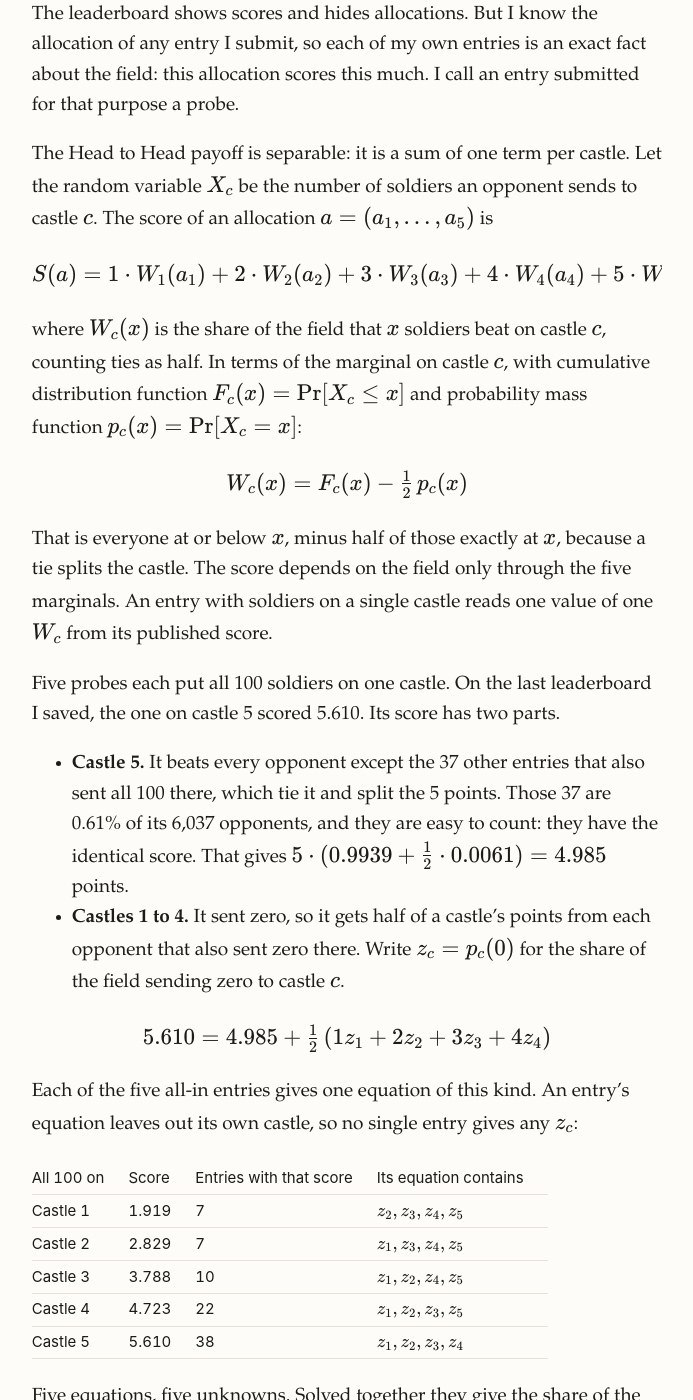
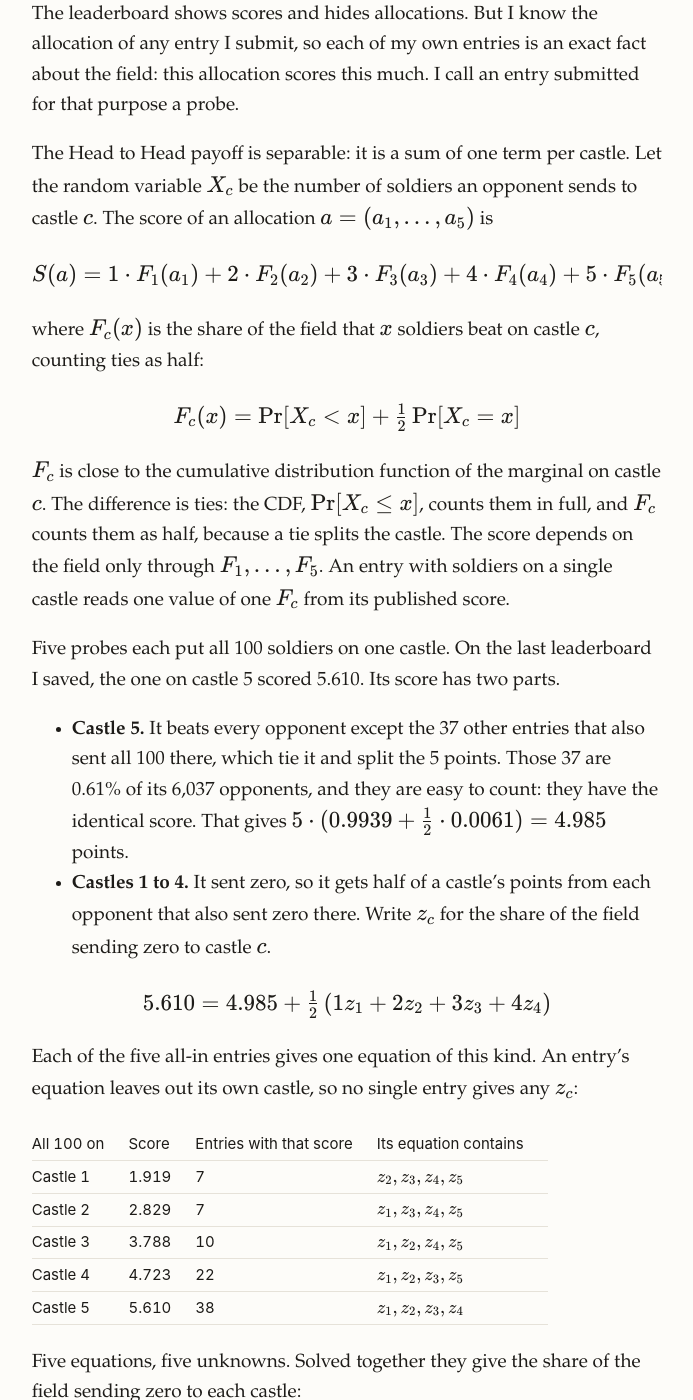
Before and after one commit to kinshu0/kinshu0.github.io, a Jekyll site: the page built from _posts/2026-11-22-castle-challenge.markdown, in a window 1280 px wide and 1400 px high, scrolled down 2899 px. Shown: the whole window, without its empty margins (293-986 px from the left). Built offline with Jekyll 4.4.1, drawn with Linux system fonts in a browser that asks for light colours; some of the changed text lies outside the part shown.

Commit message:
Revert "Castle post: keep F as the true CDF, declare the tie adjustment separately"
This reverts commit 2dc1e4b1128a7793a5cbdf45e639b64148215bff.

```diff
--- a/_posts/2026-11-22-castle-challenge.markdown
+++ b/_posts/2026-11-22-castle-challenge.markdown
@@ -51,21 +51,21 @@ The leaderboard shows scores and hides allocations. But I know the allocation of
 The Head to Head payoff is separable: it is a sum of one term per castle. Let the random variable $$X_c$$ be the number of soldiers an opponent sends to castle $$c$$. The score of an allocation $$a = (a_1, \dots, a_5)$$ is
 
 $$
-S(a) = 1 \cdot W_1(a_1) + 2 \cdot W_2(a_2) + 3 \cdot W_3(a_3) + 4 \cdot W_4(a_4) + 5 \cdot W_5(a_5)
+S(a) = 1 \cdot F_1(a_1) + 2 \cdot F_2(a_2) + 3 \cdot F_3(a_3) + 4 \cdot F_4(a_4) + 5 \cdot F_5(a_5)
 $$
 
-where $$W_c(x)$$ is the share of the field that $$x$$ soldiers beat on castle $$c$$, counting ties as half. In terms of the marginal on castle $$c$$, with cumulative distribution function $$F_c(x) = \Pr[X_c \le x]$$ and probability mass function $$p_c(x) = \Pr[X_c = x]$$:
+where $$F_c(x)$$ is the share of the field that $$x$$ soldiers beat on castle $$c$$, counting ties as half:
 
 $$
-W_c(x) = F_c(x) - \tfrac{1}{2} \, p_c(x)
+F_c(x) = \Pr[X_c < x] + \tfrac{1}{2} \Pr[X_c = x]
 $$
 
-That is everyone at or below $$x$$, minus half of those exactly at $$x$$, because a tie splits the castle. The score depends on the field only through the five marginals. An entry with soldiers on a single castle reads one value of one $$W_c$$ from its published score.
+$$F_c$$ is close to the cumulative distribution function of the marginal on castle $$c$$. The difference is ties: the CDF, $$\Pr[X_c \le x]$$, counts them in full, and $$F_c$$ counts them as half, because a tie splits the castle. The score depends on the field only through $$F_1, \dots, F_5$$. An entry with soldiers on a single castle reads one value of one $$F_c$$ from its published score.
 
 Five probes each put all 100 soldiers on one castle. On the last leaderboard I saved, the one on castle 5 scored 5.610. Its score has two parts.
 
 - **Castle 5.** It beats every opponent except the 37 other entries that also sent all 100 there, which tie it and split the 5 points. Those 37 are 0.61% of its 6,037 opponents, and they are easy to count: they have the identical score. That gives $$5 \cdot (0.9939 + \tfrac{1}{2} \cdot 0.0061) = 4.985$$ points.
-- **Castles 1 to 4.** It sent zero, so it gets half of a castle's points from each opponent that also sent zero there. Write $$z_c = p_c(0)$$ for the share of the field sending zero to castle $$c$$.
+- **Castles 1 to 4.** It sent zero, so it gets half of a castle's points from each opponent that also sent zero there. Write $$z_c$$ for the share of the field sending zero to castle $$c$$.
 
 $$
 5.610 = 4.985 + \tfrac{1}{2} \left( 1 z_1 + 2 z_2 + 3 z_3 + 4 z_4 \right)
@@ -87,7 +87,7 @@ $$
 z_1 = 10.9\%, \quad z_2 = 14.4\%, \quad z_3 = 12.2\%, \quad z_4 = 12.2\%, \quad z_5 = 13.9\%
 $$
 
-That fixes each marginal at zero: $$F_c(0) = p_c(0) = z_c$$. Everything between 0 and 100 soldiers was still unknown.
+That fixes each $$F_c$$ at zero. Everything between 0 and 100 soldiers was still unknown.
 
 ## A model of the field
 
@@ -121,19 +121,19 @@ It still did not find the answer. Its first recommendation put about 61 soldiers
 
 ## Measuring the field directly
 
-Every fit so far was inferring the marginals between 0 and 100 from indirect evidence. A probe can measure it instead: soldiers on one castle, the rest parked on castle 1. For example, 59-0-0-41-0 scored 4.468.
+Every fit so far was inferring $$F_c$$ between 0 and 100 from indirect evidence. A probe can measure it instead: soldiers on one castle, the rest parked on castle 1. For example, 59-0-0-41-0 scored 4.468.
 
-Assume that few entries send many soldiers to castle 1, so that the share sending 59 or more is negligible. Then $$W_1(59) \approx 1$$, and:
+Assume that few entries send many soldiers to castle 1, so that the share sending 59 or more is negligible. Then $$F_1(59) \approx 1$$, and:
 
-- Castle 1, with 59 soldiers, contributes $$1 \cdot W_1(59) \approx 1$$ point.
-- Castles 2, 3 and 5, with zero soldiers, can only tie, and a tie is worth half: $$W_c(0) = F_c(0) - \tfrac{1}{2} \, p_c(0) = z_c / 2$$, already measured.
+- Castle 1, with 59 soldiers, contributes $$1 \cdot F_1(59) \approx 1$$ point.
+- Castles 2, 3 and 5, with zero soldiers, can only tie, and a tie is worth half: $$F_c(0) = \tfrac{1}{2} \Pr[X_c = 0] = z_c / 2$$, already measured.
 - The rest belongs to castle 4.
 
 $$
-4 \, W_4(41) \approx 4.468 - 1 - \tfrac{1}{2} \left( 2 z_2 + 3 z_3 + 5 z_5 \right) = 4.468 - 1 - 0.676 = 2.792
+4 \, F_4(41) \approx 4.468 - 1 - \tfrac{1}{2} \left( 2 z_2 + 3 z_3 + 5 z_5 \right) = 4.468 - 1 - 0.676 = 2.792
 $$
 
-So $$W_4(41) \approx 2.792 / 4 = 0.70$$: 41 soldiers on castle 4 beat 70% of the field on that board (71% when first measured).
+So $$F_4(41) \approx 2.792 / 4 = 0.70$$: 41 soldiers on castle 4 beat 70% of the field on that board (71% when first measured).
 
 The first six of these showed how far off the fitted field was: 41 soldiers on castle 4 beat 71% of the field, where the model said 87%. About eighty such entries eventually mapped all five castles, and each one also went into the model as a constraint.
 
@@ -150,10 +150,10 @@ Each dot below is one of them. Set an allocation and the page computes its score
 <div id="castle-known" class="castle-known"></div>
 </details>
 
-The constant 0.109 is an error in the probe design, found while writing this up. A probe for $$W_c(x)$$ parks its other $$100 - x$$ soldiers on castle 1, and I assumed $$W_1(100 - x) = 1$$. A small share of the field sends more than that to castle 1, so each measured value is low by $$\left(1 - W_1(100 - x)\right) / c$$, and for a full allocation the errors add up to
+The constant 0.109 is an error in the probe design, found while writing this up. A probe for $$F_c(x)$$ parks its other $$100 - x$$ soldiers on castle 1, and I assumed $$F_1(100 - x) = 1$$. A small share of the field sends more than that to castle 1, so each measured value is low by $$\left(1 - F_1(100 - x)\right) / c$$, and for a full allocation the errors add up to
 
 $$
-S(a) - \hat{S}(a) = \sum_{c=2}^{5} \left( 1 - W_1(100 - a_c) \right)
+S(a) - \hat{S}(a) = \sum_{c=2}^{5} \left( 1 - F_1(100 - a_c) \right)
 $$
 
 which is about 0.03 per castle. It is nearly the same for every allocation near the top, so it did not change which looked best.
```
